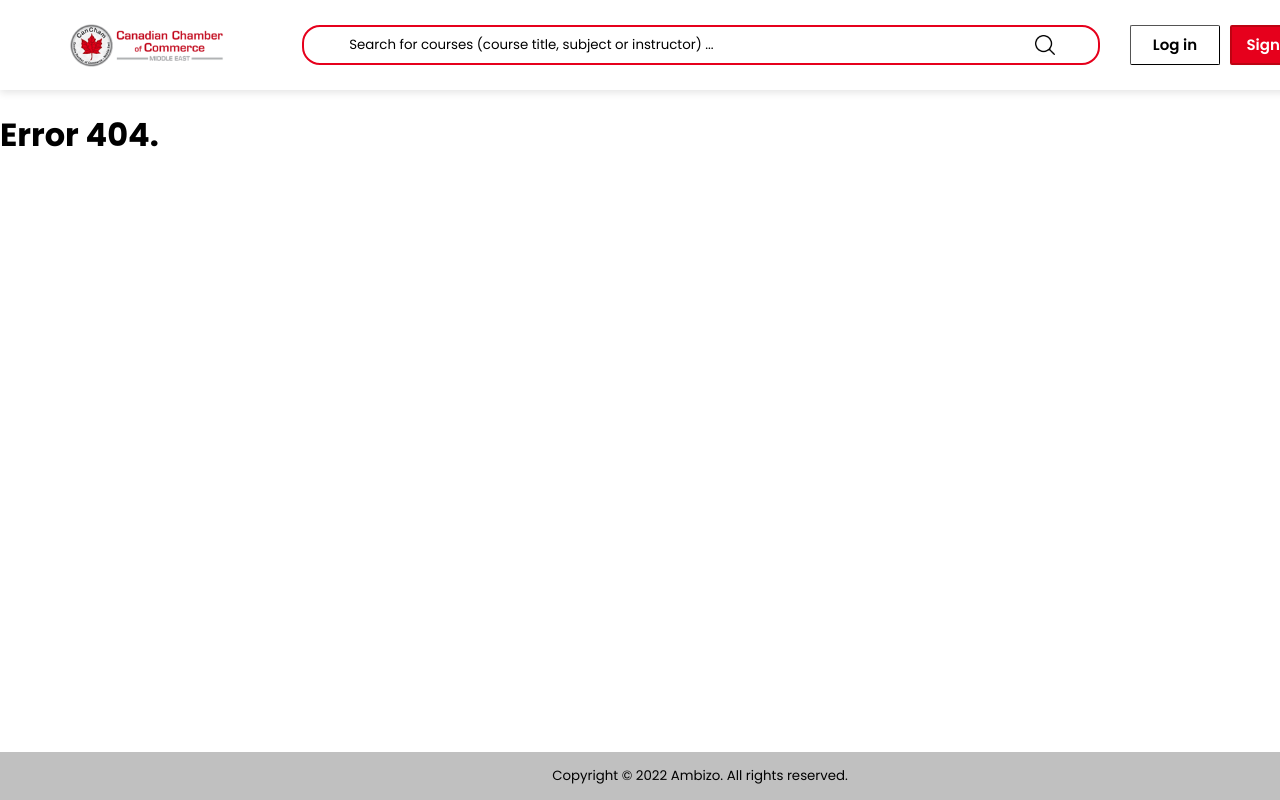
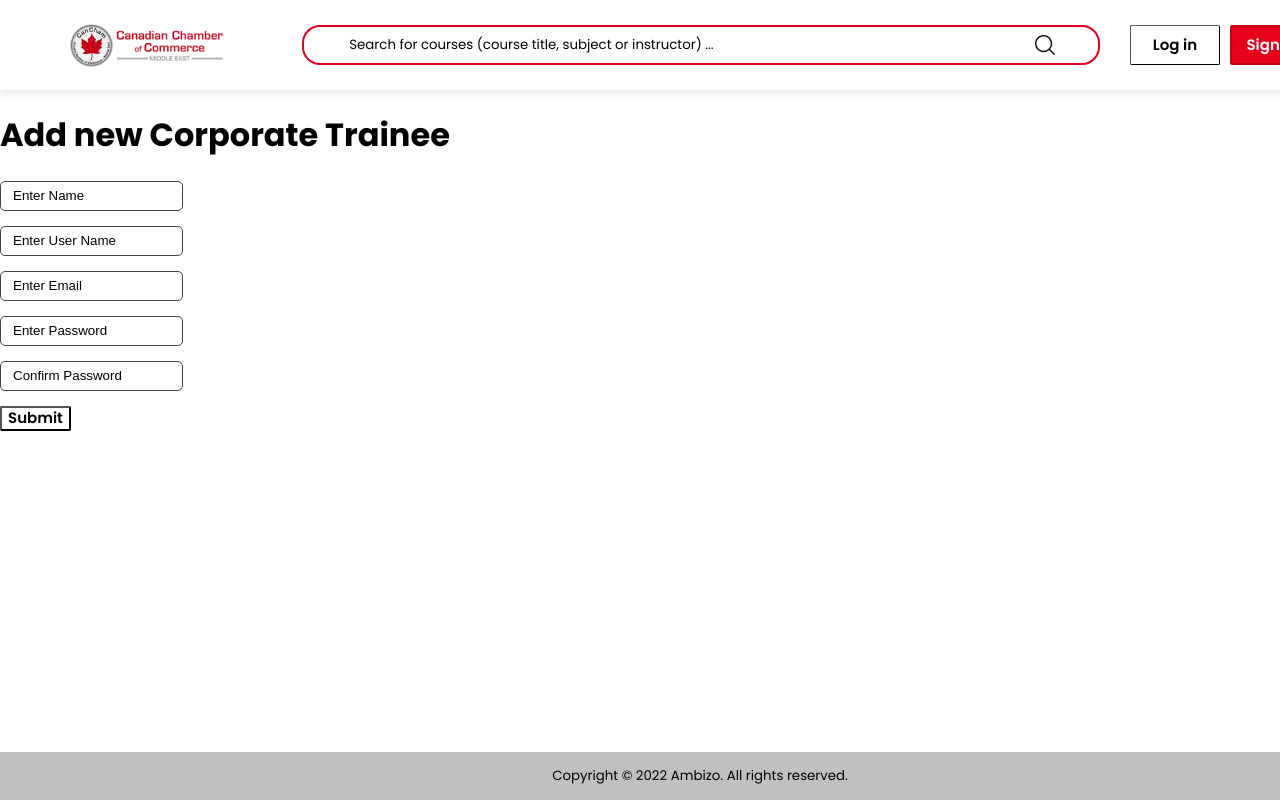
Before and after one commit to Advanced-Computer-Lab-2022/Ambizo, a React (Create React App) app in the folder frontend/: page /addtrainee in a window 1280 px wide. Before the commit this address led to /404. Shown: the top 800 px of the page. Built offline with nearby package versions, Linux system fonts and the light colour scheme.

Commit message:
front-end for instructor

```diff
--- a/frontend/src/App.css
+++ b/frontend/src/App.css
@@ -8,6 +8,9 @@
 @import "./components/Header/Header.style.css";
 @import "./components/InstructorPage/InstructorPage.style.css";
 @import "./components/SearchBar/SearchBar.style.css";
+@import "./components/AddAdministrator/AddAdministrator.style.css";
+@import "./components/AddCorporateTrainee/AddCorporateTrainee.style.css";
+@import "./components/AddInstructor/AddInstructor.style.css";
 
 * {
   box-sizing: border-box;
--- a/frontend/src/App.js
+++ b/frontend/src/App.js
@@ -4,6 +4,9 @@ import NotFound from "./components/404/NotFound";
 import CoursesPage from './components/CoursesPage/CoursesPage';
 import InstructorPage from './components/InstructorPage/InstructorPage';
 import Footer from "./components/Footer/Footer";
+import AddAdministrator from "./components/AddAdministrator/AddAdministrator";
+import AddCorporateTrainee from "./components/AddCorporateTrainee/AddCorporateTrainee";
+import AddInstructor from "./components/AddInstructor/AddInstructor";
 
 function App() {
     return (
@@ -14,6 +17,9 @@ function App() {
                   <Route path='/404' element={<NotFound />} />
                   <Route path="/" element={<CoursesPage />} />
                   <Route path="/mycourses" element={<InstructorPage />} />
+                  <Route path="/addadmin" element={<AddAdministrator />} />
+                  <Route path="/addtrainee" element={<AddCorporateTrainee />} />
+                  <Route path="/addinstructor" element={<AddInstructor />} />
                 </Routes>
                 <Footer />
             </div>
--- /dev/null
+++ b/frontend/src/components/AddAdministrator/AddAdministrator.js
@@ -0,0 +1,65 @@
+import React, { useState } from "react";
+import Header from "../Header/Header";
+import AdministratorService from "../../services/Administrator.service";
+
+function AddAdministrator() {
+
+    const [adminData, setAdminData] = useState(
+        {username: "", password: "", passwordAgain: ""}
+    )
+
+    let passwordNoMatch = adminData.passwordAgain!=="" && !(adminData.password === adminData.passwordAgain)
+
+    function handleChange(event) {
+        const {name,value} = event.target
+        setAdminData(prevAdminData => ({
+            ...prevAdminData,
+            [name]: value
+        }))
+    }
+
+    async function handleSubmit(event) {
+        event.preventDefault();
+         return AdministratorService.addAdmin(adminData)
+            .then((result) => {
+                setAdminData({ username: "", password: "", passwordAgain: "" })
+            })
+             .catch((error) => {
+                console.log(error)
+            })
+    }
+
+    return (
+        <>
+            <Header />
+            <h1>Add new Administrator</h1>
+            <form onSubmit={handleSubmit}>
+                <input className="newAdmin"
+                    type="text"
+                    placeholder="Enter User Name"
+                    onChange={handleChange}
+                    name="username"
+                    value={adminData.username}
+                />
+                <input className="newAdmin"
+                    type="password"
+                    placeholder="Enter Password"
+                    onChange={handleChange}
+                    name="password"
+                    value={adminData.password}
+                />
+                <input className="newAdmin"
+                    type="password"
+                    placeholder="Confirm Password"
+                    onChange={handleChange}
+                    name="passwordAgain"
+                    value={adminData.passwordAgain}
+                />
+                {passwordNoMatch && <p>The Passwords you entered do not match</p>}
+                <button>Submit</button>
+            </ form>
+        </>
+    )
+}
+
+export default AddAdministrator;
--- /dev/null
+++ b/frontend/src/components/AddAdministrator/AddAdministrator.style.css
@@ -0,0 +1,8 @@
+.newAdmin {
+    margin-bottom: 15px;
+    height: 30px;
+    text-indent: 10px;
+    border: 1px solid #444;
+    border-radius: 5px;
+    display: block;
+}
--- /dev/null
+++ b/frontend/src/components/AddCorporateTrainee/AddCorporateTrainee.js
@@ -0,0 +1,79 @@
+import React, { useState } from "react";
+import Header from "../Header/Header";
+import AdministratorService from "../../services/Administrator.service";
+
+function AddCorporateTrainee() {
+
+    const [traineeData, setTraineeData] = useState(
+        { name: "", username: "", password: "", passwordAgain: "", email:"" }
+    )
+
+    let passwordNoMatch = traineeData.passwordAgain !== "" && !(traineeData.password === traineeData.passwordAgain)
+
+    function handleChange(event) {
+        const { name, value } = event.target
+        setTraineeData(prevtraineeData => ({
+            ...prevtraineeData,
+            [name]: value
+        }))
+    }
+
+    async function handleSubmit(event) {
+        event.preventDefault();
+        return AdministratorService.addTrainee(traineeData)
+            .then((result) => {
+                setTraineeData({ name: "", username: "", password: "", passwordAgain: "", email:"" })
+            })
+            .catch((error) => {
+                console.log(error)
+            })
+    }
+
+    return (
+        <>
+            <Header />
+            <h1>Add new Corporate Trainee</h1>
+            <form onSubmit={handleSubmit}>
+                <input className="newTrainee"
+                    type="text"
+                    placeholder="Enter Name"
+                    onChange={handleChange}
+                    name="name"
+                    value={traineeData.name}
+                />
+                <input className="newTrainee"
+                    type="text"
+                    placeholder="Enter User Name"
+                    onChange={handleChange}
+                    name="username"
+                    value={traineeData.username}
+                />
+                <input className="newTrainee"
+                    type="text"
+                    placeholder="Enter Email"
+                    onChange={handleChange}
+                    name="email"
+                    value={traineeData.email}
+                />
+                <input className="newTrainee"
+                    type="password"
+                    placeholder="Enter Password"
+                    onChange={handleChange}
+                    name="password"
+                    value={traineeData.password}
+                />
+                <input className="newTrainee"
+                    type="password"
+                    placeholder="Confirm Password"
+                    onChange={handleChange}
+                    name="passwordAgain"
+                    value={traineeData.passwordAgain}
+                />
+                {passwordNoMatch && <p>The Passwords you entered do not match</p>}
+                <button>Submit</button>
+            </ form>
+        </>
+    )
+}
+
+export default AddCorporateTrainee;
--- /dev/null
+++ b/frontend/src/components/AddCorporateTrainee/AddCorporateTrainee.style.css
@@ -0,0 +1,8 @@
+.newTrainee {
+    margin-bottom: 15px;
+    height: 30px;
+    text-indent: 10px;
+    border: 1px solid #444;
+    border-radius: 5px;
+    display: block;
+}
--- /dev/null
+++ b/frontend/src/components/AddInstructor/AddInstructor.js
@@ -0,0 +1,72 @@
+import React, { useState } from "react";
+import Header from "../Header/Header";
+import AdministratorService from "../../services/Administrator.service";
+
+function AddInstructor() {
+
+    const [instructorData, setInstructorData] = useState(
+        { username: "", password: "", passwordAgain: "", name: "" }
+    )
+
+    let passwordNoMatch = instructorData.passwordAgain !== "" && !(instructorData.password === instructorData.passwordAgain)
+
+    function handleChange(event) {
+        const { name, value } = event.target
+        setInstructorData(prevInstructorData => ({
+            ...prevInstructorData,
+            [name]: value
+        }))
+    }
+
+    async function handleSubmit(event) {
+        event.preventDefault();
+        return AdministratorService.addInstructor(instructorData)
+            .then((result) => {
+                setInstructorData({ username: "", password: "", passwordAgain: "", name: "" })
+            })
+            .catch((error) => {
+                console.log(error)
+            })
+    }
+
+    return (
+        <>
+            <Header />
+            <h1>Add new Instructor</h1>
+            <form onSubmit={handleSubmit}>
+                <input className="newInstructor"
+                    type="text"
+                    placeholder="Enter Name"
+                    onChange={handleChange}
+                    name="name"
+                    value={instructorData.name}
+                />
+                <input className="newInstructor"
+                    type="text"
+                    placeholder="Enter User Name"
+                    onChange={handleChange}
+                    name="username"
+                    value={instructorData.username}
+                />
+                <input className="newInstructor"
+                    type="password"
+                    placeholder="Enter Password"
+                    onChange={handleChange}
+                    name="password"
+                    value={instructorData.password}
+                />
+                <input className="newInstructor"
+                    type="password"
+                    placeholder="Confirm Password"
+                    onChange={handleChange}
+                    name="passwordAgain"
+                    value={instructorData.passwordAgain}
+                />
+                {passwordNoMatch && <p>The Passwords you entered do not match</p>}
+                <button>Submit</button>
+            </ form>
+        </>
+    )
+}
+
+export default AddInstructor;
--- /dev/null
+++ b/frontend/src/components/AddInstructor/AddInstructor.style.css
@@ -0,0 +1,8 @@
+.newInstructor {
+    margin-bottom: 15px;
+    height: 30px;
+    text-indent: 10px;
+    border: 1px solid #444;
+    border-radius: 5px;
+    display: block;
+}
--- /dev/null
+++ b/frontend/src/http-common-post.js
@@ -0,0 +1,6 @@
+import axios from "axios";
+
+export default axios.create({
+    baseURL: "http://localhost:5000/api",
+    headers: {}
+});
--- /dev/null
+++ b/frontend/src/services/Administrator.service.js
@@ -0,0 +1,15 @@
+import http from "../http-common-post"
+
+class AdministratorService{
+    addAdmin(AdminData) {
+        return http.post("/admin/addAdministrator", AdminData);
+    }
+    addTrainee(traineeData) {
+        return http.post("/admin/addTrainee", traineeData);
+    }
+    addInstructor(instructorData) {
+        return http.post("/admin/addInstructor", instructorData);
+    }
+}
+
+export default new AdministratorService();
```
